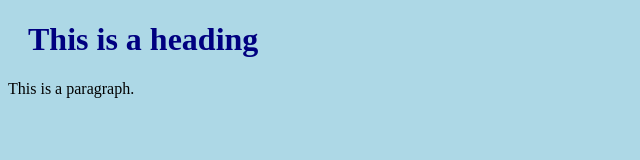
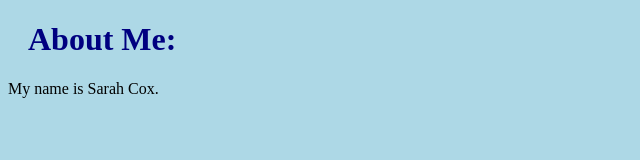
Before and after one commit to SarahBethCox/PersonalSite, a website: page src/index.html in a window 1280 px wide. Shown: the whole page, without its empty margins (0-640 px from the left). Drawn offline with Linux system fonts and the light colour scheme.

Commit message:
changed name

```diff
--- a/src/index.html
+++ b/src/index.html
@@ -5,8 +5,8 @@
 </head>
 <body>
 
-<h1>This is a heading</h1>
-<p>This is a paragraph.</p>
+<h1>About Me:</h1>
+<p>My name is Sarah Cox.</p>
 
 </body>
 </html>
```
